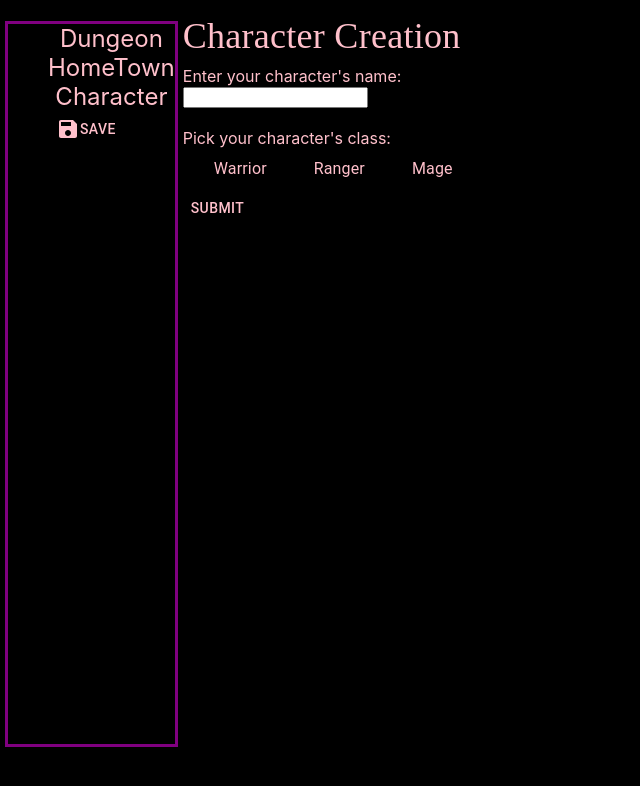
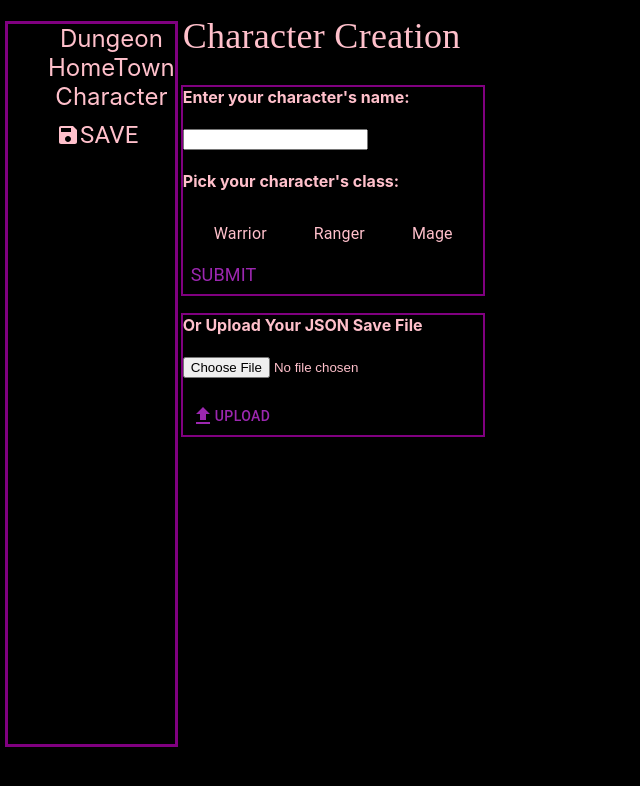
Before and after one commit to paynejj/cs4279-project, a React (Create React App) app in the folder project/: page / in a window 1280 px wide. Shown: the top 786 px of the page, without its empty margins (0-640 px from the left). Built offline with nearby package versions, Linux system fonts and the light colour scheme.

Commit message:
Download/Upload JSON

```diff
--- a/project/src/Character/QuestList.tsx
+++ b/project/src/Character/QuestList.tsx
@@ -36,7 +36,6 @@ export default function QuestListModal() {
     const handleOpen = () => setOpen(true);
     const handleClose = () => setOpen(false);
     const { playerData, setPlayerData } = React.useContext(PlayerDataContext);
-
     function handleComplete() {
         let newPlayerData = { ...playerData };
         if (selectedQuest) {
@@ -45,7 +44,7 @@ export default function QuestListModal() {
             completeQuest(selectedQuest);
         }
         if (acceptedQuests[1]) {
-            let newSelectedQuest = {...acceptedQuests[1]};
+            let newSelectedQuest = { ...acceptedQuests[1] };
             setSelectedQuest(newSelectedQuest);
         } else {
             setSelectedQuest(null);
--- a/project/src/CharacterCreation/CharacterCreation.tsx
+++ b/project/src/CharacterCreation/CharacterCreation.tsx
@@ -1,13 +1,38 @@
 import React from "react";
-import UploadIcon from '@mui/icons-material/Upload';
+import UploadBotton from "./UploadButton";
 import { CreationForm } from "./CreationForm";
-import { PlayerDataContext } from '../Player/PlayerDataContext';
-import { useNavigate } from 'react-router-dom';
+import { PlayerDataContext } from "../Player/PlayerDataContext";
+import { useNavigate } from "react-router-dom";
+import { useQuests } from "../Object/QuestData";
+import { QuestType } from "../Object/Quest";
+import { Item } from "../Object/Item";
+import { Equipment, EquipmentType } from "../Object/Equipment";
+import "./CreationForm.css"
 
 
 function CharacterCreation() {
     const navigate = useNavigate();
     const {playerData, setPlayerData} = React.useContext(PlayerDataContext);
+    const { setAcceptedQuestlist } = useQuests();
+
+    const handleUpload = (uploadedPlayerData, questData : QuestType[]) => {
+
+        const newInventory : Map<string, Item> = new Map(uploadedPlayerData.inventory);
+        const newEquipments : Map<EquipmentType, Equipment> = new Map(uploadedPlayerData.equipments);
+        console.log(newEquipments);
+        const newPlayerData = {
+            name: uploadedPlayerData.name,
+            class: uploadedPlayerData.class,
+            inventory:  newInventory,
+            stats: uploadedPlayerData.stats,
+            gold: uploadedPlayerData.gold,
+            equipments: newEquipments,
+        };
+
+        setPlayerData(newPlayerData);
+        setAcceptedQuestlist(questData);
+      };
+
     const handleCharacterCreation = (name: string, characterClass: string) => {
         const newPlayerData = {...playerData};
         newPlayerData.name = name;
@@ -32,7 +57,7 @@ function CharacterCreation() {
     return (
         <div>
             <CreationForm onSubmit={handleCharacterCreation} />
-            {/* <UploadIcon /> */}
+            <UploadBotton onUpload={handleUpload}/>
         </div>
     );
 }
--- /dev/null
+++ b/project/src/CharacterCreation/CreationForm.css
@@ -0,0 +1,9 @@
+#creation-form {
+    outline: 2px solid purple;
+    max-width: 300px;
+}
+
+#upload-div {
+    outline: 2px solid purple;
+    max-width: 300px;
+}
--- a/project/src/CharacterCreation/CreationForm.tsx
+++ b/project/src/CharacterCreation/CreationForm.tsx
@@ -3,6 +3,7 @@ import {
     Button, Radio, RadioGroup, FormControlLabel,
     FormControl, Typography
 } from "@mui/material";
+import "./CreationForm.css"
 
 type CreationFormProps = {
     onSubmit: (name: string, characterClass: string) => void;
@@ -23,20 +24,20 @@ export const CreationForm = ({ onSubmit }: CreationFormProps) => {
 
     return (
         <div>
-
             <Typography id="creation-form-title" variant="h6" component="h2"
                 sx={{ fontFamily: 'serif', fontSize: '36px' }}> Character Creation</Typography>
-            <form onSubmit={handleSubmit}>
-
-                <label htmlFor="name">Enter your character's name:<br /></label>
+            <form
+                id="creation-form"
+                onSubmit={handleSubmit}>
+                <h4>Enter your character's name:</h4>
                 <input
                     type="text"
                     id="name"
                     value={name}
                     onChange={(event) => setName(event.target.value)}
-                /><br /><br />
+                /><br />
                 <FormControl>
-                    <label id="character-class" color="pink">Pick your character's class:</label>
+                    <h4>Pick your character's class:</h4>
                     <RadioGroup
                         row
                         aria-labelledby="character-class"
@@ -54,13 +55,16 @@ export const CreationForm = ({ onSubmit }: CreationFormProps) => {
                     </RadioGroup>
                 </FormControl>
                 <br />
-                <Button type="submit" sx={{
-                    color: "pink", marginLeft: 'auto',
-                    ':hover': {
-                        bgcolor: 'purple',
-                        color: 'black',
-                    },
-                }}>Submit</Button>
+                <Button type="submit"
+                    color="secondary"
+                    sx={{
+                        ':hover': {
+                            bgcolor: 'purple',
+                            color: 'black',
+                        },
+                    }}>
+                    <Typography fontSize="large">Submit</Typography>
+                </Button>
             </form>
         </div>
     );
--- /dev/null
+++ b/project/src/CharacterCreation/UploadButton.tsx
@@ -0,0 +1,50 @@
+import React, { useState } from 'react';
+import { useNavigate } from 'react-router-dom';
+import UploadIcon from '@mui/icons-material/Upload';
+import { Button } from '@mui/material';
+import "./CreationForm.css"
+
+function UploadScreen({ onUpload }) {
+    const navigate = useNavigate();
+    const [file, setFile] = useState(null);
+
+    const handleChange = (event) => {
+        setFile(event.target.files[0]);
+    };
+
+    const handleUpload = () => {
+        const reader = new FileReader();
+        reader.onload = () => {
+            if (typeof reader.result === "string") {
+                const data = JSON.parse(reader.result);
+                onUpload(data.player, data.quests);
+            }
+        };
+        if (file) {
+            reader.readAsText(file);
+        }
+        console.log("Uploaded");
+        navigate('/hometown');
+    };
+
+    return (
+        <div id="upload-div">
+            <h4>Or Upload Your JSON Save File</h4>
+            <input type="file" onChange={handleChange} />
+            <br />
+            <br />
+            <Button
+                onClick={handleUpload}
+                color="secondary"
+                sx={{
+                    ':hover': {
+                        bgcolor: 'purple',
+                        color: 'black',
+                    },
+                }}
+            ><UploadIcon />Upload</Button>
+        </div>
+    );
+}
+
+export default UploadScreen;
--- a/project/src/Object/QuestData.tsx
+++ b/project/src/Object/QuestData.tsx
@@ -34,6 +34,7 @@ interface QuestsContextValue {
     newQuest: (quest: QuestType) => void;
     acceptQuest: (quest: QuestType) => void;
     completeQuest: (quest: QuestType) => void;
+    setAcceptedQuestlist: (quest: QuestType[]) => void;
 }
 
 const QuestsContext = createContext<QuestsContextValue>({
@@ -42,6 +43,7 @@ const QuestsContext = createContext<QuestsContextValue>({
     newQuest: () => { },
     acceptQuest: () => { },
     completeQuest: () => { },
+    setAcceptedQuestlist: () => { },
 });
 
 export function useQuests() {
@@ -75,12 +77,17 @@ export function QuestsProvider({ children }: QuestsProviderProps) {
         setAcceptedQuests(prevAcceptedQuests => prevAcceptedQuests.filter(q => q.name !== quest.name));
     }
 
+    function setAcceptedQuestlist(questList: QuestType[]) {
+        setAcceptedQuests(questList);
+    }
+
     const value: QuestsContextValue = {
         questBoardList,
         acceptedQuests,
         acceptQuest,
         newQuest,
         completeQuest,
+        setAcceptedQuestlist,
     };
 
     return <QuestsContext.Provider value={value}>{children}</QuestsContext.Provider>;
--- a/project/src/Player/SaveButton.tsx
+++ b/project/src/Player/SaveButton.tsx
@@ -1,15 +1,73 @@
 import SaveIcon from '@mui/icons-material/Save';
 import Button from '@mui/material/Button';
 import { PlayerDataContext } from "./PlayerDataContext";
-import { useContext } from 'react';
+import { useQuests } from "../Object/QuestData";
+import { useContext, useState } from 'react';
+import Typography from '@mui/material/Typography';
 
 export const SaveButton = () => {
-const playerData = useContext(PlayerDataContext);
-  return (
+    const { playerData } = useContext(PlayerDataContext);
+    const { acceptedQuests } = useQuests();
+
+    const [saveJson, setSaveJson] = useState<string>();
+
+    // Convert the inventory map to an array of objects
+    const inventoryArray =
+        Array.from(playerData.inventory.entries()).map(([name, item]) =>
+            ([name, item]));
+
+
+    const equipmentArray =
+        Array.from(playerData.equipments.entries()).map(([equipType, equipment]) =>
+            ([equipType, equipment]));
+
+    const gameData = {
+        player: {
+            name: playerData.name,
+            class: playerData.class,
+            inventory: inventoryArray,
+            stats: playerData.stats,
+            gold: playerData.gold,
+            equipments: equipmentArray,
+        },
+        quests: acceptedQuests,
+    };
+
+
+    const downloadData = () => {
+
+        // Convert playerData and quests to JSON
+        const saveStr = JSON.stringify(gameData);
+
+
+        // Save the JSON strings to state
+        setSaveJson(saveStr);
+
+        // Convert the JSON strings to blobs
+        let saveUrl: string = '';
+        if (saveJson) {
+            const saveBlob = new Blob([saveJson], { type: 'application/json' });
+            saveUrl = URL.createObjectURL(saveBlob);
+        }
+
+        // Create an <a> tag with the download attribute set
+        const link = document.createElement('a');
+        link.download = 'save.json';
+        link.href = saveUrl;
+        link.click();
+    };
+
+    return (
         <Button
             color='inherit'
+            onClick={downloadData}
         >
-            <SaveIcon />SAVE
+            <SaveIcon />
+            <Typography
+                fontSize="x-large"
+            >
+                Save
+            </Typography>
         </Button>
     );
 };
--- a/project/src/character/QuestList.tsx
+++ b/project/src/character/QuestList.tsx
@@ -36,7 +36,6 @@ export default function QuestListModal() {
     const handleOpen = () => setOpen(true);
     const handleClose = () => setOpen(false);
     const { playerData, setPlayerData } = React.useContext(PlayerDataContext);
-
     function handleComplete() {
         let newPlayerData = { ...playerData };
         if (selectedQuest) {
@@ -45,7 +44,7 @@ export default function QuestListModal() {
             completeQuest(selectedQuest);
         }
         if (acceptedQuests[1]) {
-            let newSelectedQuest = {...acceptedQuests[1]};
+            let newSelectedQuest = { ...acceptedQuests[1] };
             setSelectedQuest(newSelectedQuest);
         } else {
             setSelectedQuest(null);
```
Also changed, not shown: project/src/App.tsx (+5 -5 lines), project/src/Object/Stats.ts (indentation only).
